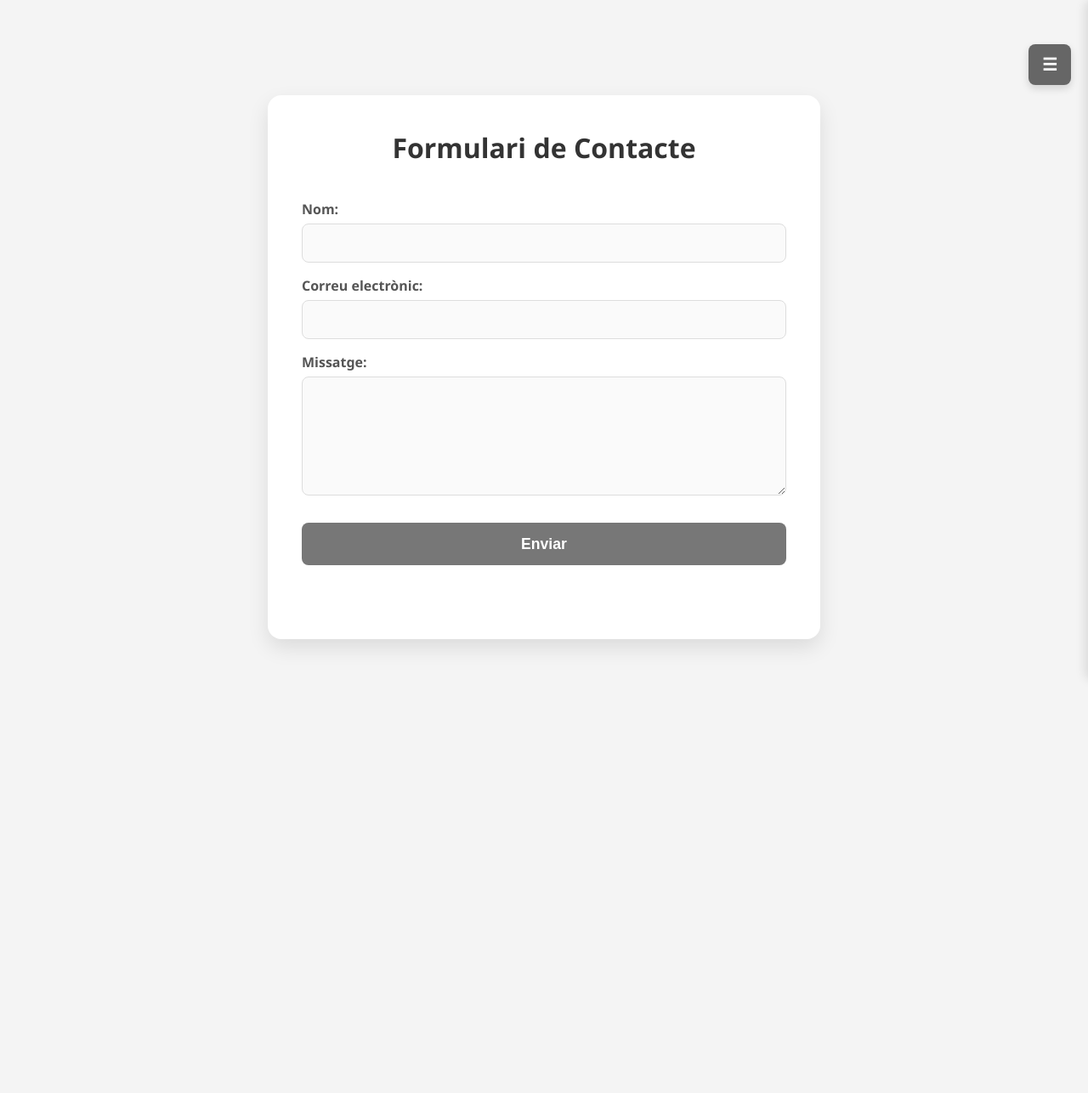
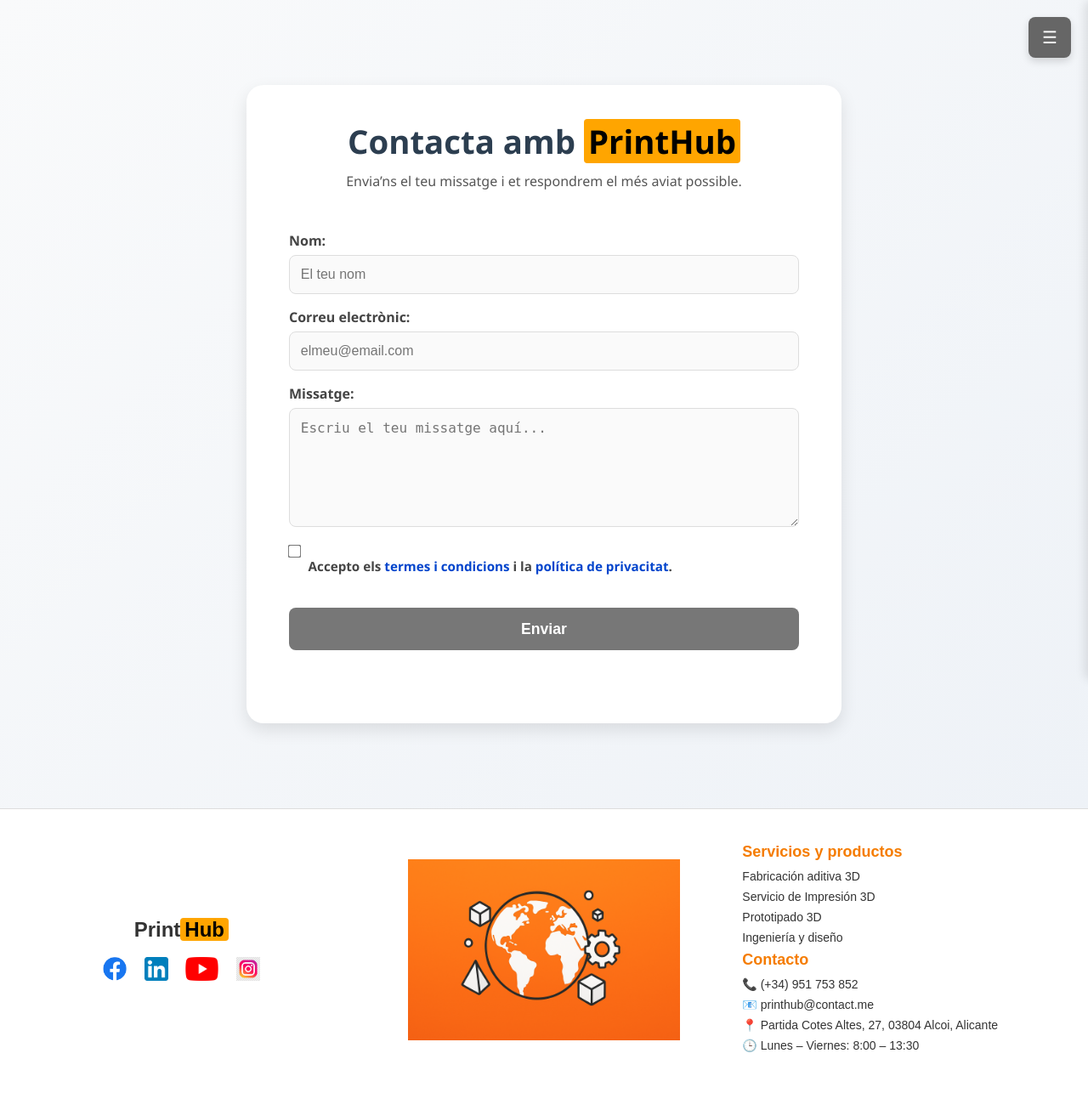
Before and after one commit to PRJ-INTERMODULAR-PEDRO-JOAN/Ecommerce-PrintHub, a PHP site: page /src/form.html in a window 1280 px wide. Shown: the whole page at 85% size. Before the commit the page ends 796 px from the top, so only its background shows below. Run offline with PHP 8.4, Linux system fonts and the light colour scheme.

Commit message:
Formulario Mejorado

```diff
--- a/Entorno-Cliente/src/css/formstyle.css
+++ b/Entorno-Cliente/src/css/formstyle.css
@@ -1,8 +1,14 @@
-/* Reset */
+/* ================================
+   RESET Y CONFIGURACIÓN GLOBAL
+================================ */
 * {
   margin: 0;
   padding: 0;
   box-sizing: border-box;
+}
+
+html {
+  scroll-behavior: smooth;
 }
 
 body {
@@ -10,10 +16,18 @@ body {
   background-color: #f4f4f4;
   color: #333;
   overflow-x: hidden;
-  padding: 2rem 1rem;
 }
 
-/* --- Barra lateral a la derecha --- */
+.highlight {
+  background-color: orange;
+  color: #000;
+  padding: 0 5px;
+  border-radius: 4px;
+}
+
+/* ================================
+   BARRA LATERAL (SIDEBAR)
+================================ */
 .sidebar {
   position: fixed;
   top: 0;
@@ -46,6 +60,7 @@ body {
 
 .sidebar nav ul li {
   margin: 1.2rem 0;
+  position: relative;
 }
 
 .sidebar nav ul li a {
@@ -64,7 +79,31 @@ body {
   color: #0044cc;
 }
 
-  /* Botón hamburguesa */
+/* ================================
+   DROPDOWN MENÚ
+================================ */
+.dropdown-content {
+  list-style: none;
+  padding-left: 15px;
+  max-height: 0;
+  opacity: 0;
+  overflow: hidden;
+  transition: all 0.5s ease;
+}
+
+.dropdown-content li a {
+  padding: 0.5rem 1rem;
+  font-size: 0.95rem;
+}
+
+.dropdown-content.show {
+  max-height: 500px;
+  opacity: 1;
+}
+
+/* ================================
+   BOTÓN HAMBURGUESA
+================================ */
 .menu-toggle {
   position: fixed;
   top: 20px;
@@ -86,22 +125,40 @@ body {
   transform: scale(1.05);
 }
 
-/* --- Contenedor formulario --- */
-.container {
-  max-width: 650px;
-  margin: 5rem auto;
-  padding: 2.5rem;
-  background: #fff;
-  border-radius: 16px;
-  box-shadow: 0 10px 25px rgba(0,0,0,0.1);
+/* ================================
+   FORMULARIO DE CONTACTO
+================================ */
+.form-container {
+  display: flex;
+  justify-content: center;
+  align-items: flex-start;
+  padding: 100px 20px;
+  background: linear-gradient(135deg, #f9fafb 0%, #eef2f7 100%);
+  min-height: 100vh;
 }
 
-h1 {
+.contact-section {
+  background: #fff;
+  border-radius: 20px;
+  padding: 40px 50px;
+  box-shadow: 0 8px 20px rgba(0,0,0,0.1);
+  max-width: 700px;
+  width: 100%;
+  animation: fadeInUp 0.8s ease;
+}
+
+.contact-section h1 {
   text-align: center;
-  color: #333;
-  font-size: 2rem;
-  margin-bottom: 1.5rem;
-  font-weight: 600;
+  font-size: 2.4rem;
+  margin-bottom: 10px;
+  color: #2c3e50;
+}
+
+.contact-section .subtitle {
+  text-align: center;
+  color: #555;
+  margin-bottom: 2rem;
+  font-size: 1rem;
 }
 
 form {
@@ -109,16 +166,16 @@ form {
   flex-direction: column;
 }
 
-label {
+form label {
   font-weight: 600;
   margin-top: 1rem;
   margin-bottom: 0.4rem;
-  color: #555;
+  color: #444;
 }
 
-input[type="text"],
-input[type="email"],
-textarea {
+form input[type="text"],
+form input[type="email"],
+form textarea {
   width: 100%;
   padding: 0.8rem;
   border: 1.5px solid #ddd;
@@ -128,20 +185,49 @@ textarea {
   background-color: #fafafa;
 }
 
-input:focus,
-textarea:focus {
-  border-color: #999;
+form input:focus,
+form textarea:focus {
+  border-color: #0044cc;
   outline: none;
-  box-shadow: 0 0 6px rgba(0,0,0,0.1);
+  box-shadow: 0 0 6px rgba(0,68,204,0.2);
 }
 
-textarea {
+form textarea {
   min-height: 140px;
   resize: vertical;
 }
 
+/* Checkbox */
+.checkbox-container {
+  display: flex;
+  align-items: flex-start;
+  margin-top: 1.2rem;
+  gap: 0.6rem;
+}
+
+.checkbox-container input[type="checkbox"] {
+  transform: scale(1.2);
+  cursor: pointer;
+  margin-top: 2px;
+}
+
+.checkbox-container label {
+  font-size: 0.95rem;
+  color: #444;
+  line-height: 1.4;
+}
+
+.checkbox-container a {
+  color: #0044cc;
+  text-decoration: none;
+}
+
+.checkbox-container a:hover {
+  text-decoration: underline;
+}
+
 /* Botón enviar */
-button {
+form .btn {
   margin-top: 2rem;
   background-color: #777;
   color: white;
@@ -154,9 +240,10 @@ button {
   transition: transform 0.2s ease, box-shadow 0.3s ease;
 }
 
-button:hover {
+form .btn:hover {
   transform: translateY(-2px);
   box-shadow: 0 6px 14px rgba(0,0,0,0.15);
+  background-color: #555;
 }
 
 /* Mensajes de validación */
@@ -176,29 +263,114 @@ button:hover {
   color: #27ae60;
 }
 
-/* --- Dropdown --- */
-.dropdown {
-  position: relative;
+/* ================================
+   ANIMACIONES
+================================ */
+@keyframes fadeInUp {
+  from {
+    opacity: 0;
+    transform: translateY(20px);
+  }
+  to {
+    opacity: 1;
+    transform: translateY(0);
+  }
 }
 
-.dropdown-content {
-  display: none;
-  list-style: none;
-  padding-left: 15px;
+/* ================================
+   FOOTER
+================================ */
+.footer {
+  background: #fff;
+  padding: 40px 20px;
+  border-top: 1px solid #ddd;
+  font-family: Arial, sans-serif;
+  color: #333;
 }
 
-.dropdown-content li a {
-  padding: 0.5rem 1rem;
-  font-size: 0.95rem;
+.footer-container {
+  display: grid;
+  grid-template-columns: 1fr 1fr 1fr;
+  gap: 40px;
+  align-items: center;
+  text-align: center;
 }
 
-.dropdown-content.show {
-  display: block;
+.footer-left img {
+  width: 140px;
+  margin-bottom: 15px;
 }
 
-.highlight {
-  background-color: orange; /* Fondo naranja */
-  color: rgb(0, 0, 0);             /* Texto blanco opcional para contraste */
-  padding: 0 5px;           /* Espacio a los lados */
-  border-radius: 4px;       /* Opcional: esquinas redondeadas */
+.social-icons img,
+.youtube-icons img {
+  margin: 0 8px;
+  transition: transform 0.3s;
 }
+
+.social-icons img {
+  width: 28px;
+  height: 28px;
+}
+
+.youtube-icons img {
+  width: 39px;
+  height: 28px;
+}
+
+.social-icons img:hover,
+.youtube-icons img:hover {
+  transform: scale(1.2);
+}
+
+.footer-center img {
+  max-width: 320px;
+}
+
+.footer-right {
+  text-align: left;
+}
+
+.footer-right h3 {
+  font-size: 18px;
+  margin-bottom: 10px;
+  color: #f57c00;
+}
+
+.footer-right ul {
+  list-style: none;
+  padding: 0;
+}
+
+.footer-right li {
+  margin-bottom: 8px;
+  font-size: 14px;
+}
+
+.footer-right a {
+  color: #333;
+  text-decoration: none;
+}
+
+.footer-right a:hover {
+  color: #f57c00;
+}
+
+/* ================================
+   RESPONSIVE
+================================ */
+@media (max-width: 768px) {
+  .form-container {
+    padding: 60px 20px;
+  }
+
+  .contact-section {
+    padding: 30px 20px;
+  }
+
+  .footer-container {
+    grid-template-columns: 1fr;
+    text-align: center;
+  }
+
+  .footer-right { text-align: center; }
+}
--- a/Entorno-Cliente/src/form.html
+++ b/Entorno-Cliente/src/form.html
@@ -1,34 +1,32 @@
 <!DOCTYPE html>
-<html lang="es">
+<html lang="ca">
 <head>
   <meta charset="UTF-8" />
-  <meta name="viewport" content="width=device-width, initial-scale=1" />
+  <meta name="viewport" content="width=device-width, initial-scale=1.0" />
   <title>Formulario Contacto - PrintHub</title>
   <link rel="stylesheet" href="css/formstyle.css" />
   <link rel="icon" type="image/x-icon" href="/logoPrintHubIcon.ico">
 </head>
 <body>
-  <!-- Botón hamburguesa -->
+
+  <!-- Botó per obrir/ocultar menú lateral -->
   <button class="menu-toggle">☰</button>
 
   <!-- Barra lateral -->
   <aside class="sidebar">
-    <br>
-    <br>
-    <br>
-    <br>
+    <br><br><br>
     <center>
       <h1>Print<span class="highlight">Hub</span></h1>
     </center>
+    <br>
     <div class="logo">
       <img src="/logoPrintHub.jpeg" alt="Logo de l'empresa" />
     </div>
-    <p>Menu</p>
+    <p>Menú</p>
     <nav>
       <ul>
-        <li><a href="http://localhost:5173">Inici</a></li>
+        <li><a href="http://localhost:5173">Inicio</a></li>
 
-        <!-- Menú desplegable -->
         <li class="dropdown">
           <a href="#" class="dropbtn">Maquetas Personalizadas ▾</a>
           <ul class="dropdown-content">
@@ -39,36 +37,86 @@
         </li>
 
         <li><a href="#">Diseñar Maquetas</a></li>
-        <li><a href="#">Galeria de Proyectos</a></li>
-        <li><a href="/src/form.html">Formulario Contacto</a></li>
+        <li><a href="#">Galería de Proyectos</a></li>
+        <li><a href="/src/form.html" class="active">Formulario Contacto</a></li>
       </ul>
     </nav>
   </aside>
 
   <!-- Contenido principal -->
-  <main class="container">
-    <h1>Formulari de Contacte</h1>
+  <main class="form-container">
+    <section class="contact-section">
+      <h1>Contacta amb <span class="highlight">PrintHub</span></h1>
+      <p class="subtitle">Envia’ns el teu missatge i et respondrem el més aviat possible.</p>
 
-    <form
-      id="contactForm"
-      method="POST"
-      action="http://localhost:80/contact.php"
-    >
-      <label for="name">Nom:</label>
-      <input type="text" id="name" name="name" required />
+      <form id="contactForm" method="POST" action="http://localhost:80/contact.php">
+        <label for="name">Nom:</label>
+        <input type="text" id="name" name="name" placeholder="El teu nom">
 
-      <label for="email">Correu electrònic:</label>
-      <input type="email" id="email" name="email" required />
+        <label for="email">Correu electrònic:</label>
+        <input type="email" id="email" name="email" placeholder="elmeu@email.com">
 
-      <label for="message">Missatge:</label>
-      <textarea id="message" name="message" required></textarea>
+        <label for="message">Missatge:</label>
+        <textarea id="message" name="message" placeholder="Escriu el teu missatge aquí..."></textarea>
 
-      <button type="submit">Enviar</button>
-    </form>
+        <!-- Checkbox de aceptación -->
+        <div class="checkbox-container">
+          <input type="checkbox" id="terms" name="terms">
+          <label for="terms">
+            Accepto els <a href="/terminos.html" target="_blank">termes i condicions</a> i la
+            <a href="/privacidad.html" target="_blank">política de privacitat</a>.
+          </label>
+        </div>
 
-    <div id="formMessage"></div>
+        <button type="submit" class="btn">Enviar</button>
+      </form>
+
+      <div id="formMessage"></div>
+    </section>
   </main>
 
+  <!-- Footer (idéntico al principal) -->
+  <footer class="footer">
+    <div class="footer-container">
+      <div class="footer-left">
+        <h2 class="logo">
+          Print<span class="highlight">Hub</span>
+        </h2>
+        <br>
+        <div>
+          <a class="social-icons" href="#"><img src="/facebook.jpg" alt="Facebook"></a>
+          <a class="social-icons" href="#"><img src="/linkedIn.png" alt="LinkedIn"></a>
+          <a class="youtube-icons" href="#"><img src="/youtube.png" alt="YouTube"></a>
+          <a class="social-icons" href="#"><img src="/insta.jpg" alt="Instagram"></a>
+        </div>
+      </div>
+
+      <div class="footer-center">
+        <img src="/fotterImage.png" alt="Imagen global 3D">
+      </div>
+
+      <div class="footer-right">
+        <div class="services">
+          <h3>Servicios y productos</h3>
+          <ul>
+            <li><a href="#">Fabricación aditiva 3D</a></li>
+            <li><a href="#">Servicio de Impresión 3D</a></li>
+            <li><a href="#">Prototipado 3D</a></li>
+            <li><a href="#">Ingeniería y diseño</a></li>
+          </ul>
+        </div>
+        <div class="contact">
+          <h3>Contacto</h3>
+          <ul>
+            <li>📞 (+34) 951 753 852</li>
+            <li>📧 <a href="mailto:printhub@contact.me">printhub@contact.me</a></li>
+            <li>📍 Partida Cotes Altes, 27, 03804 Alcoi, Alicante</li>
+            <li>🕒 Lunes – Viernes: 8:00 – 13:30</li>
+          </ul>
+        </div>
+      </div>
+    </div>
+  </footer>
 
   <script src="js/form.js"></script>
 </body>
--- a/Entorno-Cliente/src/js/form.js
+++ b/Entorno-Cliente/src/js/form.js
@@ -17,29 +17,64 @@ document.addEventListener('DOMContentLoaded', () => {
     dropdownContent.classList.toggle("show");
   });
 
-  // Validación formulario
-  form.addEventListener('submit', function(event) {
-    event.preventDefault();
+  // Validación en tiempo real (opcional)
+  const nameInput = form.name;
+  const emailInput = form.email;
+  const messageInput = form.message;
+  const termsInput = form.terms;
 
-    const name = form.name.value.trim();
-    const email = form.email.value.trim();
-    const message = form.message.value.trim();
+  const validateForm = () => {
+    const name = nameInput.value.trim();
+    const email = emailInput.value.trim();
+    const message = messageInput.value.trim();
+    const termsAccepted = termsInput.checked;
 
     if (name.length < 2) {
-      formMessage.textContent = 'El nombre debe tener al menos 2 caracteres.';
-      formMessage.className = "error";
-      return;
+      return 'El nombre debe tener al menos 2 caracteres.';
     }
 
     const emailRegex = /^[^\s@]+@[^\s@]+\.[^\s@]+$/;
     if (!emailRegex.test(email)) {
-      formMessage.textContent = 'Por favor, ingresa un correo electrónico válido.';
-      formMessage.className = "error";
-      return;
+      return 'Por favor, ingresa un correo electrónico válido.';
     }
 
     if (message.length < 10) {
-      formMessage.textContent = 'El mensaje debe tener al menos 10 caracteres.';
+      return 'El mensaje debe tener al menos 10 caracteres.';
+    }
+
+    if (!termsAccepted) {
+      return 'Debes aceptar los términos y condiciones para continuar.';
+    }
+
+    return ''; // Todo correcto
+  };
+
+  // Validación al escribir
+  [nameInput, emailInput, messageInput, termsInput].forEach(el => {
+    el.addEventListener('input', () => {
+      const error = validateForm();
+      if (error === '') {
+        formMessage.textContent = '';
+        formMessage.className = '';
+      }
+    });
+    el.addEventListener('change', () => {
+      const error = validateForm();
+      if (error === '') {
+        formMessage.textContent = '';
+        formMessage.className = '';
+      }
+    });
+  });
+
+  // Validación al enviar
+  form.addEventListener('submit', function(event) {
+    event.preventDefault(); // Evita envío hasta que todo sea correcto
+
+    const error = validateForm();
+
+    if (error !== '') {
+      formMessage.textContent = error;
       formMessage.className = "error";
       return;
     }
@@ -47,6 +82,6 @@ document.addEventListener('DOMContentLoaded', () => {
     formMessage.textContent = 'Formulario válido. Enviando...';
     formMessage.className = "success";
 
-    form.submit();
+    form.submit(); // Solo se envía si todo es correcto
   });
 });
```
Lines whose indentation alone changed are shown as unchanged.
